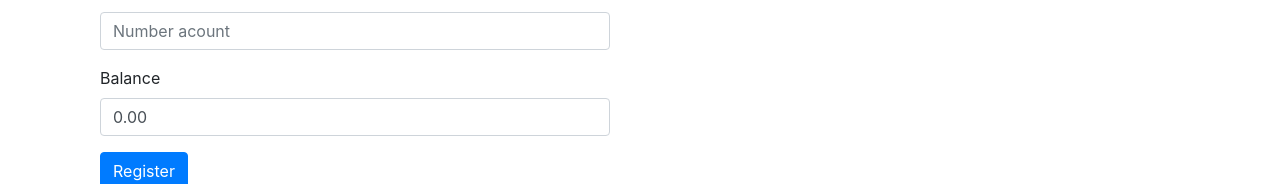
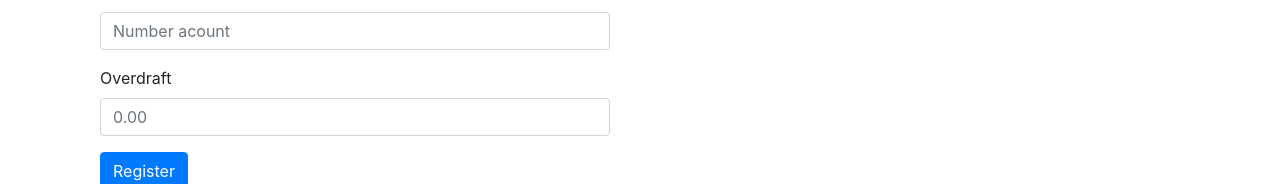
Before and after one commit to richardpuma/examenfinal_react, a React (Create React App) app: page /register in a window 1280 px wide. Shown: the part 142-326 px from the top of the page. Built offline with nearby package versions, Linux system fonts and the light colour scheme.

Commit message:
Overdraft

```diff
--- a/src/components/Pages/Register.jsx
+++ b/src/components/Pages/Register.jsx
@@ -21,8 +21,8 @@ const Register = () => (
             </Form.Group>
 
             <Form.Group controlId="formBasicBalance">
-              <Form.Label>Balance</Form.Label>
-              <Form.Control type="numeric" value="0.00" required/>
+              <Form.Label>Overdraft</Form.Label>
+              <Form.Control type="numeric" placeholder="0.00" required/>
             </Form.Group>
 
             <Button variant="primary" type="submit">
```
